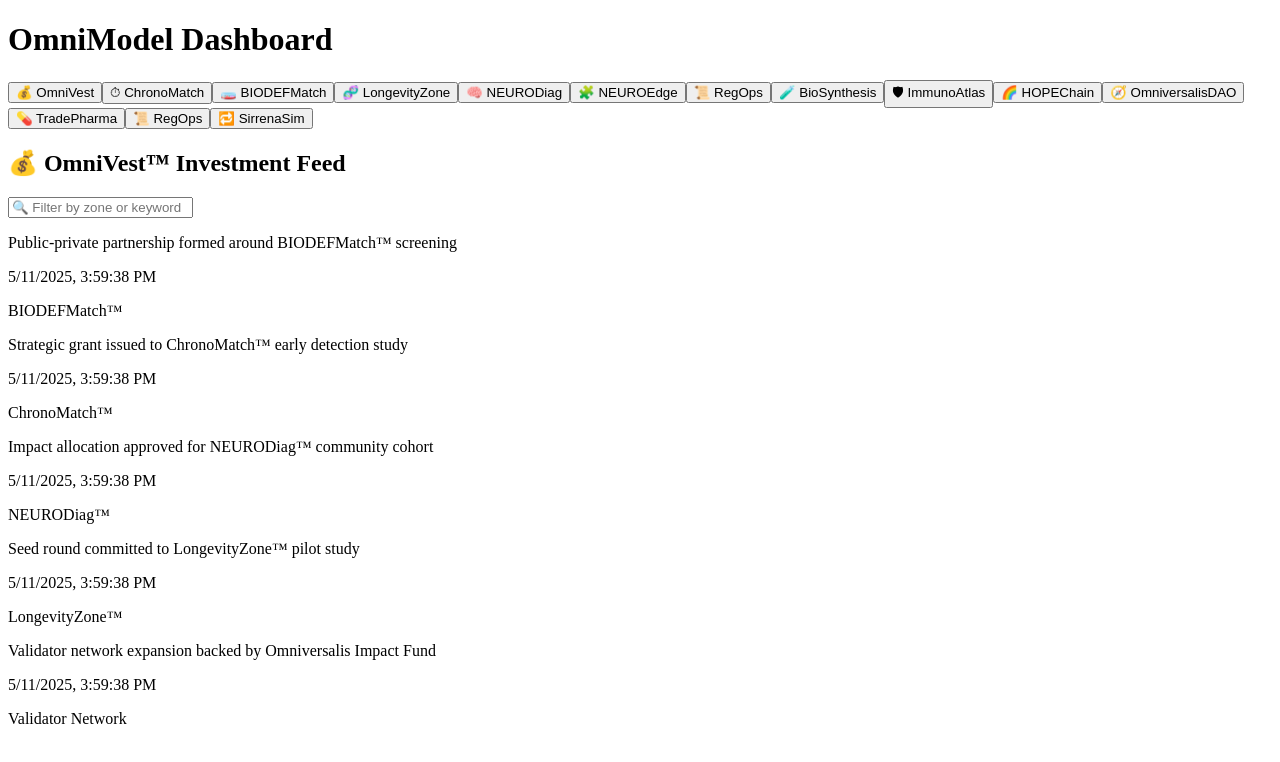
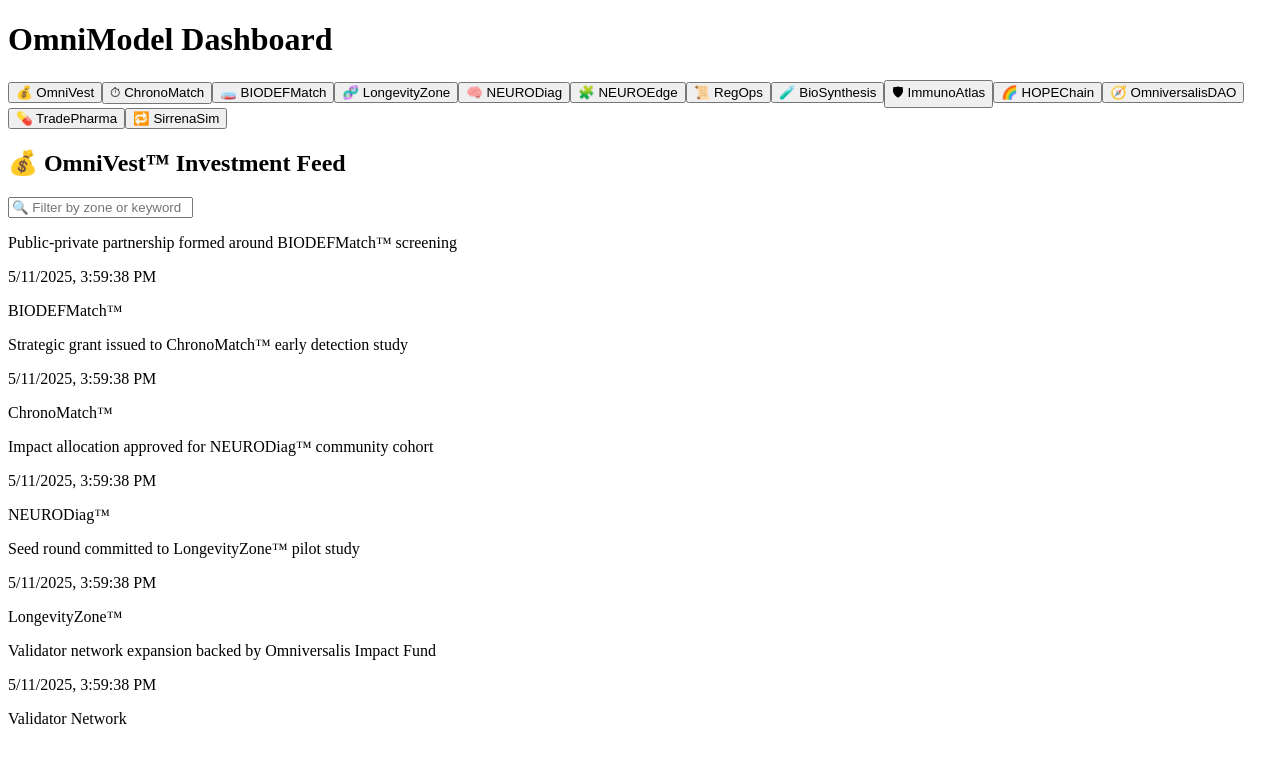
Before and after one commit to OmniChainOrg/omnimodel-dashboard, a Next.js app: page / in a window 1280 px wide. Shown: the top 762 px of the page. Built offline with nearby package versions, Linux system fonts and the light colour scheme.

Commit message:
Update OmniModelDashboard.tsx

```diff
--- a/components/OmniModelDashboard.tsx
+++ b/components/OmniModelDashboard.tsx
@@ -27,7 +27,6 @@ const zones = [
   { label: "🌈 HOPEChain", value: "hope" },
   { label: "🧭 OmniversalisDAO", value: "omniversalisdao" },
   { label: "💊 TradePharma", value: "tradepharma" },
-  { label: "📜 RegOps", value: "regops" },
   { label: "🔁 SirrenaSim", value: "SirrenaSim" },
 ];
 
```
